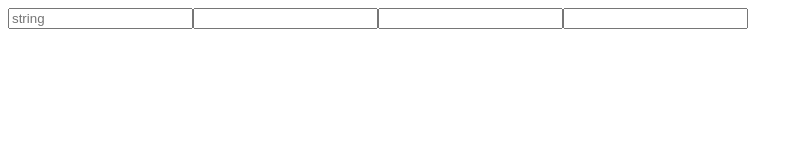
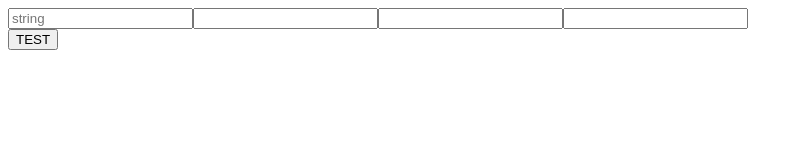
Before and after one commit to lcsaloonn/Health-react, a React (Create React App) app in the folder health-react/: page / in a window 1280 px wide. Shown: the top 160 px of the page, without its empty margins (0-803 px from the left). Built offline with nearby package versions, Linux system fonts and the light colour scheme.

Commit message:
basic button

```diff
--- a/health-react/src/App.tsx
+++ b/health-react/src/App.tsx
@@ -1,4 +1,5 @@
 import React from "react";
+import { BasicButton } from "./components/buttons";
 import { BasicForm } from "./components/forms/index";
 import { BasicFormMock } from "./Mocks/BasicFormMocks";
 import { IFormInput } from "./utils/types/IFormInput";
@@ -9,6 +10,12 @@ function App() {
   return (
     <div className="app">
       <BasicForm inputs={input}></BasicForm>
+      <BasicButton
+        onClick={() => {
+          console.log("click");
+        }}
+        children="TEST"
+      ></BasicButton>
     </div>
   );
 }
--- /dev/null
+++ b/health-react/src/components/buttons/basicButton/basicButton.tsx
@@ -0,0 +1,32 @@
+import { ButtonStyleEnum } from "../../../utils/types/enums/buttonStyleEnum";
+import { SizeEnum } from "../../../utils/types/enums/sizeEnum";
+
+type IButton = {
+  children: string;
+  onClick: React.MouseEventHandler<HTMLButtonElement>;
+  buttonStyle?: ButtonStyleEnum;
+  buttonSize?: SizeEnum;
+};
+
+const BasicButton = ({
+  children,
+  onClick,
+  buttonSize,
+  buttonStyle,
+}: IButton) => {
+  const setBtnDefaultStyle =
+    buttonStyle != null ? buttonStyle : ButtonStyleEnum.PRIMARY;
+
+  const setBtnDefaultSize = buttonSize != null ? buttonSize : SizeEnum.MEDIUM;
+
+  return (
+    <button
+      onClick={onClick}
+      className={`btn${setBtnDefaultStyle}${setBtnDefaultSize} `}
+      type="button"
+    >
+      {children}
+    </button>
+  );
+};
+export default BasicButton;
--- /dev/null
+++ b/health-react/src/components/buttons/index.tsx
@@ -0,0 +1,3 @@
+import BasicButton from "./basicButton/basicButton";
+
+export { BasicButton };
--- /dev/null
+++ b/health-react/src/utils/styles/colors.scss
@@ -0,0 +1,7 @@
+:root {
+  --color-primary: #2f3640;
+  --color-aquamarine: #7fffd4c7;
+  --color-grey: #3c3f45;
+  --color-light-grey: #808080;
+  --color-orange: #f48915;
+}
--- /dev/null
+++ b/health-react/src/utils/types/enums/buttonStyleEnum.tsx
@@ -0,0 +1,6 @@
+export enum ButtonStyleEnum {
+  PRIMARY = "--primary",
+  SECONDARY = "--secondary",
+  WARNING = "--warning",
+  DANGER = "--danger",
+}
--- /dev/null
+++ b/health-react/src/utils/types/enums/sizeEnum.tsx
@@ -0,0 +1,5 @@
+export enum SizeEnum {
+  SMALL = "--small",
+  MEDIUM = "--medium",
+  LARGE = "--large",
+}
```
Also changed, not shown: health-react/src/components/forms/basicForm/basicForm.scss (added).
